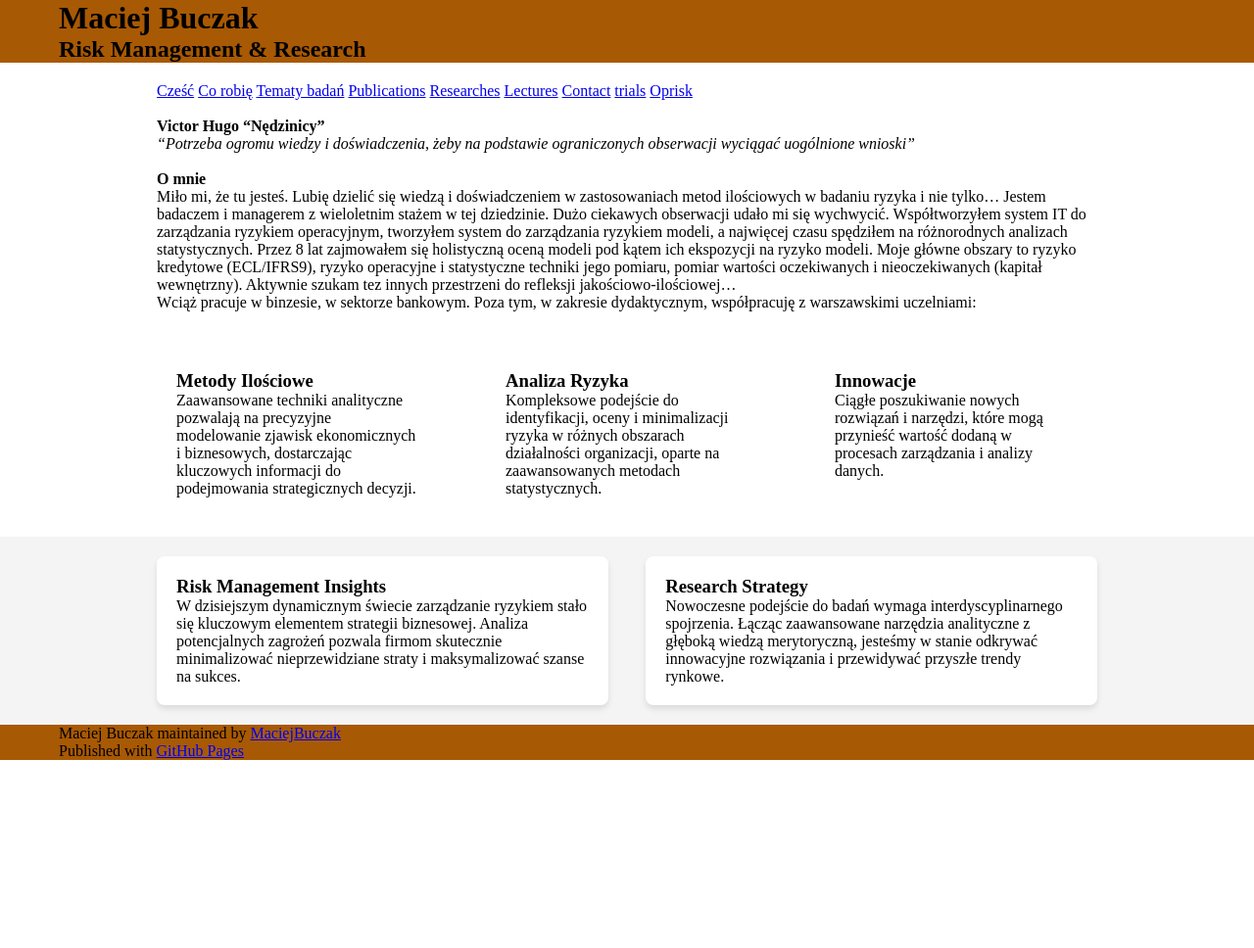
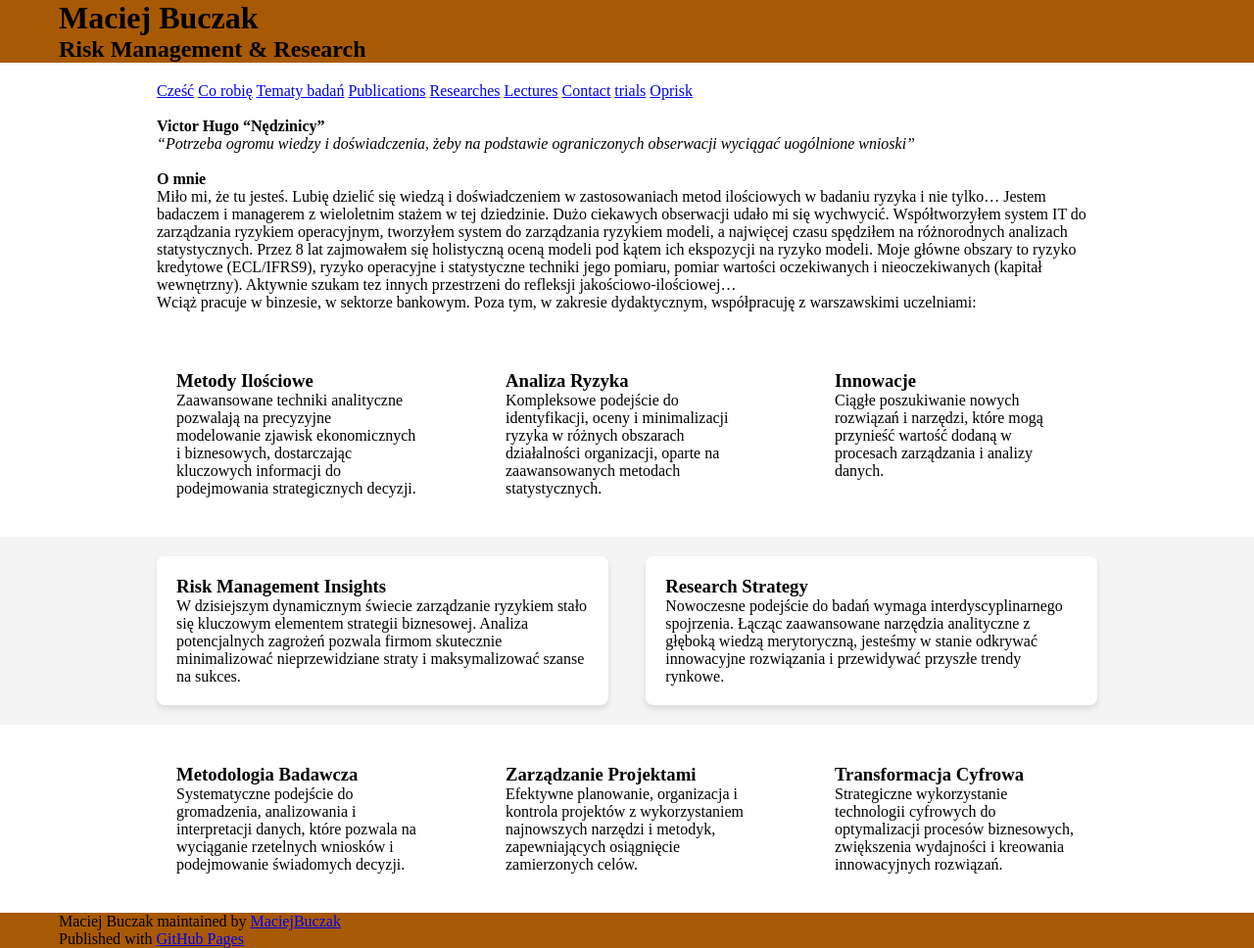
Before and after one commit to MaciejBuczak/risk-research, a Jekyll site: the page built from index.md, in a window 1280 px wide. Shown: the whole page at 98% size. Built offline with Jekyll 4.4.1, drawn with Linux system fonts in a browser that asks for light colours; before the commit the page ends 900 px from its top, so only the background shows below that.

Commit message:
Update default.html

```diff
--- a/_layouts/default.html
+++ b/_layouts/default.html
@@ -67,7 +67,7 @@
       background-color: #d17a1b;
     }
     /* New styles for middle columns */
-    #middle_content_wrap {
+    #middle_content_wrap, #second_middle_content_wrap {
       width: 100%;
       display: flex;
       justify-content: center;
@@ -75,7 +75,7 @@
       background-color: white;
       border: none;
     }
-    #middle_content {
+    #middle_content, #second_middle_content {
       width: 100%;
       max-width: 1000px;
       display: flex;
@@ -151,7 +151,7 @@
     </section>
   </div>
 
-  <!-- NEW MIDDLE CONTENT -->
+  <!-- NEW MIDDLE CONTENT (FIRST SET) -->
   <div id="middle_content_wrap">
     <div id="middle_content">
       <div class="middle_column">
@@ -183,6 +183,24 @@
     </div>
   </div>
 
+  <!-- NEW MIDDLE CONTENT (SECOND SET) -->
+  <div id="second_middle_content_wrap">
+    <div id="second_middle_content">
+      <div class="middle_column">
+        <h3>Metodologia Badawcza</h3>
+        <p>Systematyczne podejście do gromadzenia, analizowania i interpretacji danych, które pozwala na wyciąganie rzetelnych wniosków i podejmowanie świadomych decyzji.</p>
+      </div>
+      <div class="middle_column">
+        <h3>Zarządzanie Projektami</h3>
+        <p>Efektywne planowanie, organizacja i kontrola projektów z wykorzystaniem najnowszych narzędzi i metodyk, zapewniających osiągnięcie zamierzonych celów.</p>
+      </div>
+      <div class="middle_column">
+        <h3>Transformacja Cyfrowa</h3>
+        <p>Strategiczne wykorzystanie technologii cyfrowych do optymalizacji procesów biznesowych, zwiększenia wydajności i kreowania innowacyjnych rozwiązań.</p>
+      </div>
+    </div>
+  </div>
+
   <!-- FOOTER  -->
   <div id="footer_wrap" class="outer">
     <footer class="inner">
```
